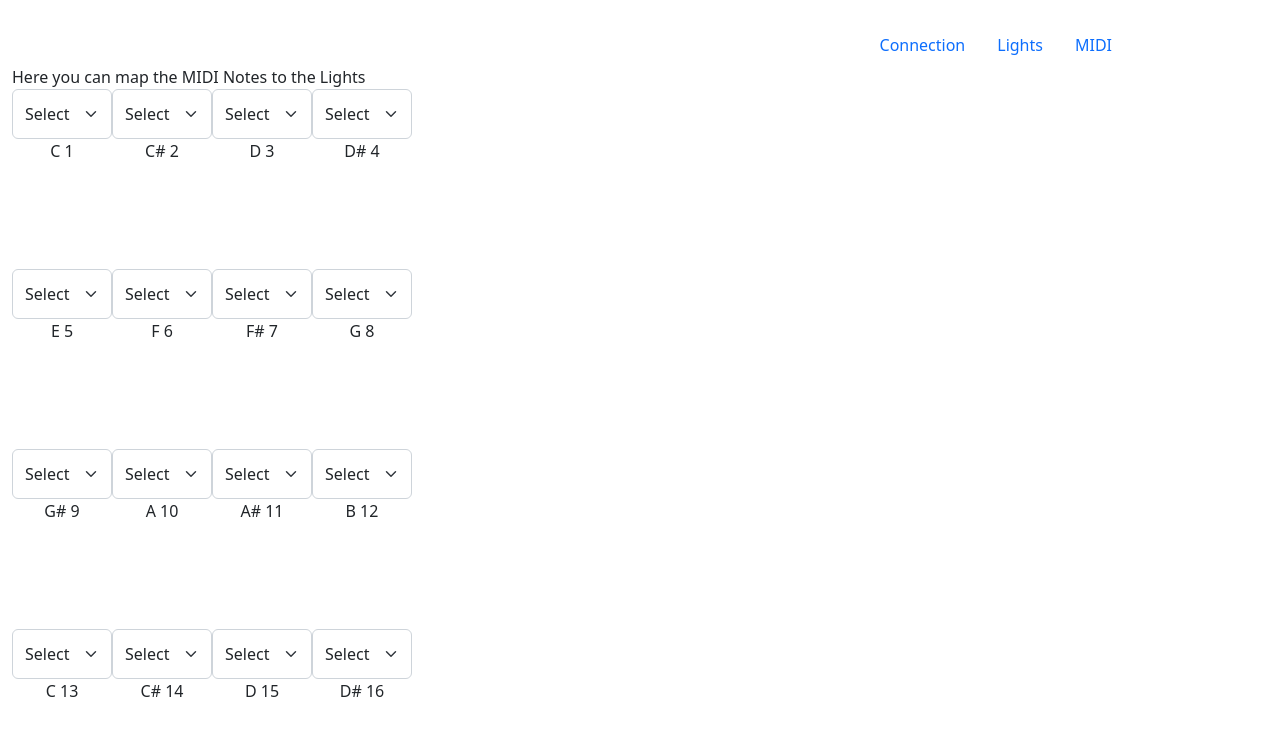
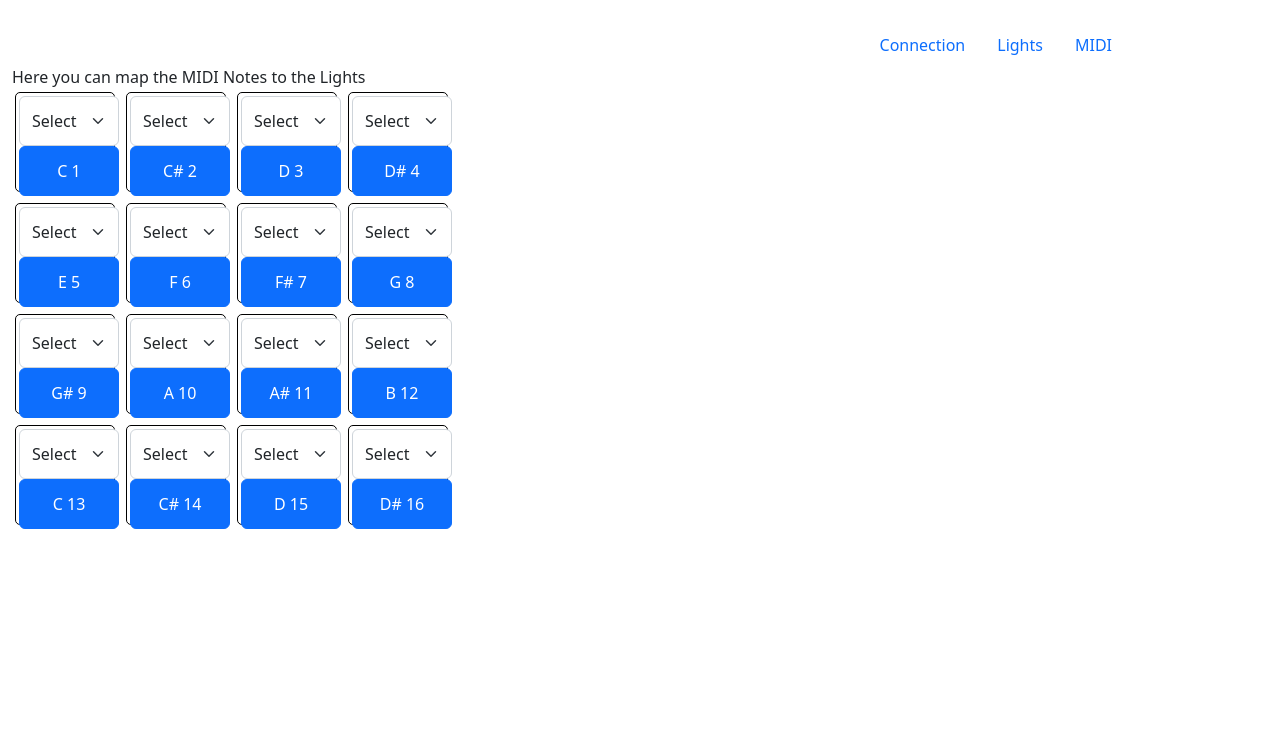
Before and after one commit to thallosaurus/lights-midi, a Vue app: page /midi in a window 1280 px wide. Shown: the top 736 px of the page. Built offline with nearby package versions, Linux system fonts and the light colour scheme.

Commit message:
added a modal popup for mpc pad

```diff
--- a/src/components/DialogComponent.vue
+++ b/src/components/DialogComponent.vue
@@ -7,18 +7,18 @@ export default {
 <template>
     <!-- Modal -->
     <form @submit="submit">
-        <div class="modal fade" v-bind:id="id" tabindex="-1" aria-labelledby="exampleModalLabel" aria-hidden="true">
+        <div class="modal fade" :id="id" tabindex="-1" aria-labelledby="exampleModalLabel" aria-hidden="true">
             <div class="modal-dialog modal-dialog-centered">
                 <div class="modal-content">
                     <div class="modal-header">
                         <h1 class="modal-title fs-5" id="exampleModalLabel">{{ title }}</h1>
-                        <button type="button" class="btn-close" v-bind:data-bs-dismiss="id" aria-label="Close"></button>
+                        <button type="button" class="btn-close" data-dismiss="modal" aria-label="Close"></button>
                     </div>
                     <div class="modal-body">
                         <slot>Modalcontent</slot>
                     </div>
                     <div class="modal-footer">
-                        <button type="reset" class="btn btn-secondary" v-bind:data-bs-dismiss="id">Close</button>
+                        <button type="reset" class="btn btn-secondary" data-dismiss="modal">Close</button>
                         <button type="submit" class="btn btn-primary" >Save</button>
                     </div>
                 </div>
--- a/src/components/MpcBoard.vue
+++ b/src/components/MpcBoard.vue
@@ -1,4 +1,5 @@
 <script setup>
+import DialogComponent from './DialogComponent.vue';
 import EndpointPicker from './EndpointPicker.vue';
 
 </script>
@@ -6,26 +7,38 @@ import EndpointPicker from './EndpointPicker.vue';
 const C1 = 36;
 const labels = ["C", "C#", "D", "D#", "E", "F", "F#", "G", "G#", "A", "A#", "B"];
 export default {
-    props: ['width', 'height', 'offset'],
+    props: ["width", "height", "offset"],
     methods: {
         assign(event) {
             let selected = event.target.selectedOptions[0];
             let note = event.target.dataset.noteId;
             console.log(selected.value, note);
-            this.$store.commit("assign", { note, endpointId: selected.value } );
+            this.$store.commit("assign", { note, endpointId: selected.value });
+        },
+        editAssignment(event) {
+            alert("click");
+            console.log(event);
         }
-    }
+    },
+    components: { DialogComponent }
 }
 </script>
 
 <template>
     <div class="parent">
         <!---<div class="col" v-for="w in Number(this.width)" :key="w">
-                        <button class="fixed-width fixed-height" type="button">X</button>-->
-        <div class="picker fixed-width" v-for="i in 16" :key="i">
+                                <button class="fixed-width fixed-height" type="button">X</button>-->
+        <div class="picker fixed-width fixed-height" v-for="i in 16" :key="i">
             <form @change="assign">
-                <EndpointPicker :data-note-id="this.offset + (i - 1)" class="fixed-width fixed-height"></EndpointPicker>
-                <p class="center">{{ labels[(i - 1) % 12] }} {{ i }}</p>
+                <EndpointPicker :data-note-id="this.offset + (i - 1)" class="fixed-width fixed-height-half">
+                </EndpointPicker>
+                <button type="button" class="btn btn-primary fixed-height-half fixed-width"
+                    data-bs-toggle="modal"
+                    :data-bs-target="'#dialog-' + this.offset + (i - 1)">{{ labels[(i - 1) % 12] }} {{ i }}</button>
+
+                <DialogComponent :id="'dialog-' + this.offset + (i - 1)" title="Edit" :submit="editAssignment">
+                    <p>coming soon</p>
+                </DialogComponent>
             </form>
         </div>
     </div>
@@ -37,6 +50,10 @@ export default {
 }
 
 .fixed-height {
+    height: 100px;
+}
+
+.fixed-height-half {
     height: 50px;
 }
 
@@ -48,8 +65,8 @@ export default {
     display: grid;
     grid-template-columns: repeat(4, 1fr);
     grid-template-rows: repeat(4, 1fr);
-    grid-column-gap: 0px;
-    grid-row-gap: 0px;
+    grid-column-gap: 5px;
+    grid-row-gap: 5px;
     max-width: fit-content;
     max-height: fit-content;
 }
@@ -60,5 +77,10 @@ export default {
     grid-template-rows: repeat(2, 1fr);
     grid-column-gap: 0px;
     grid-row-gap: 0px;
+
+    border: 1px solid black;
+    border-radius: 5px;
+    padding: 3px;
+    margin: 3px;
 }
 </style>
--- a/src/midi/client.js
+++ b/src/midi/client.js
@@ -9,7 +9,7 @@ const noteAssignments = new Map();
 const NOTE_ON = 9;
 const NOTE_OFF = 8;
 
-export function send(msg) {
+export function send(msg, app) {
     //console.log(msg);
     //decode message
     const cmd = (msg[0] & 0b11110000) >> 4;
```
Also changed, not shown: src/background.js (+10 -0 lines), src/store.js (+7 -0 lines).
